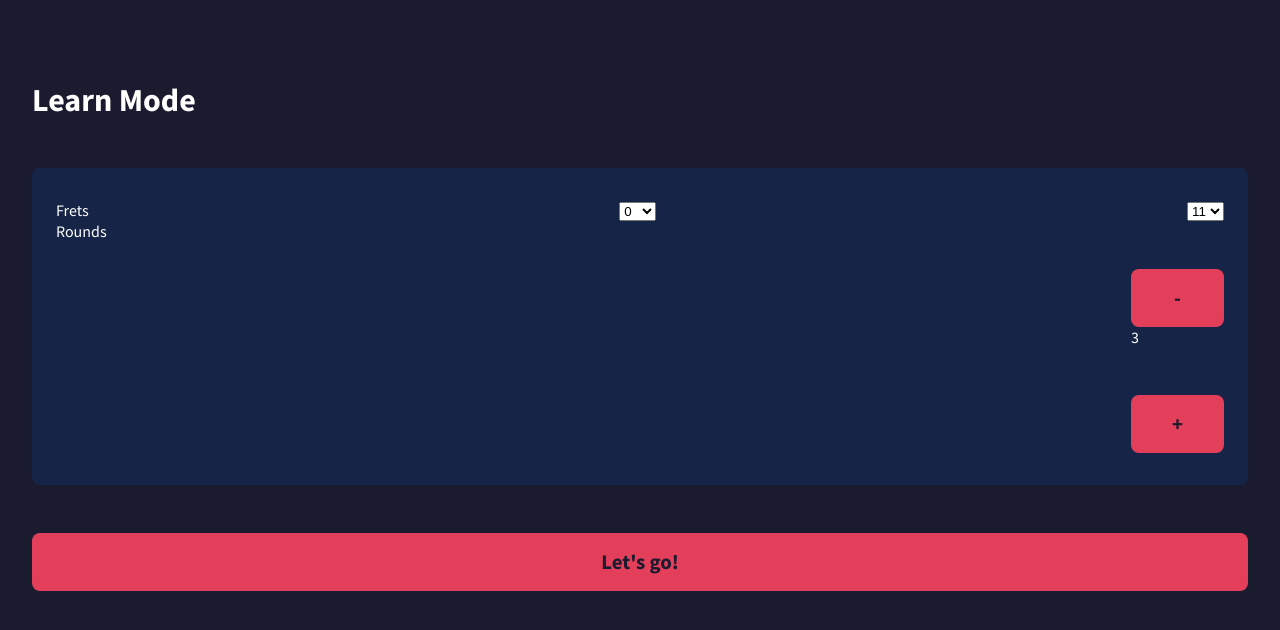
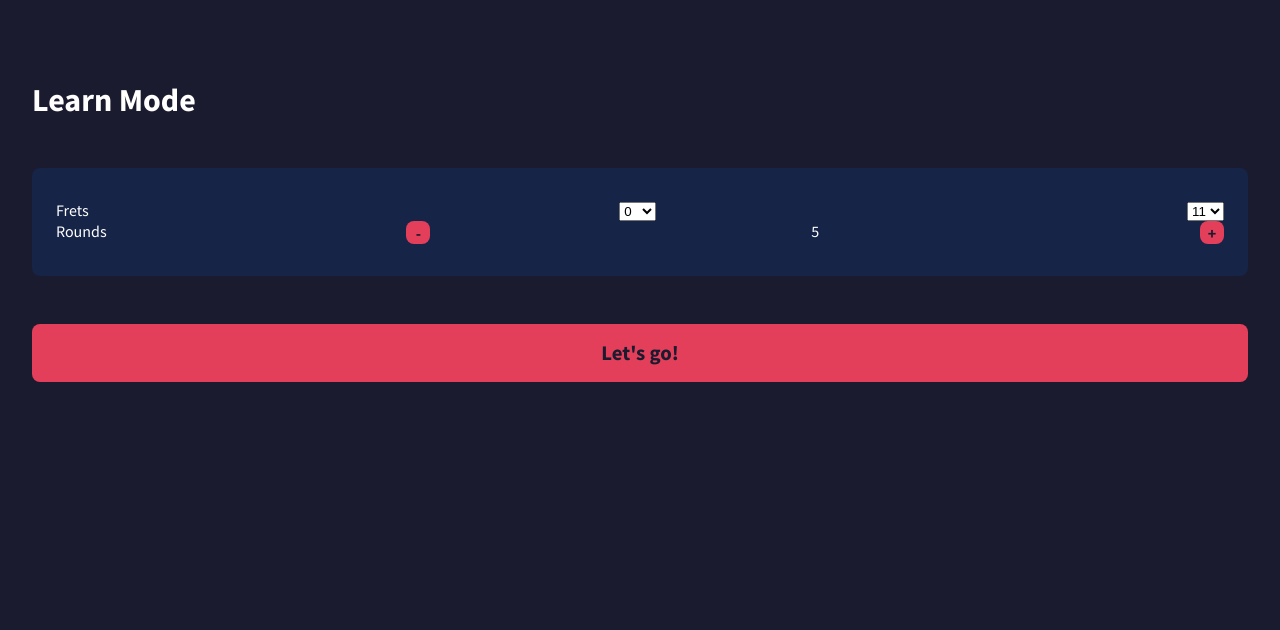
Before and after one commit to ropfoo/fretical, a Nuxt app: page /play in a window 1280 px wide. Shown: the top 630 px of the page. Built offline with nearby package versions, Linux system fonts and the light colour scheme.

Commit message:
added basic round selection to settings

```diff
--- a/assets/scss/components/layout/_game-ui.scss
+++ b/assets/scss/components/layout/_game-ui.scss
@@ -19,6 +19,18 @@
       &__section {
         display: flex;
         justify-content: space-between;
+        button {
+          padding: 0.1rem;
+          font-size: 1rem;
+          width: 1.5rem;
+          margin: 0;
+        }
+
+        &__selection {
+          display: flex;
+          justify-content: space-between;
+          width: 70%;
+        }
       }
     }
   }
--- a/pages/play.vue
+++ b/pages/play.vue
@@ -29,9 +29,10 @@
         </div>
         <div class="c-game-ui__settings__config__section">
           <p>Rounds</p>
-          <div>
-            <button>-</button>3
-            <button>+</button>
+          <div class="c-game-ui__settings__config__section__selection">
+            <button @click="rounds > 1 ? rounds-- : rounds = 1">-</button>
+            <div>{{rounds}}</div>
+            <button @click="rounds < 15 ? rounds++ : rounds = 15">+</button>
           </div>
         </div>
       </div>
@@ -88,7 +89,7 @@ export default {
       firstFretInput: 0,
       lastFretInput: 12,
       round: 0,
-      rounds: 1,
+      rounds: 5,
       firsTone: true,
       interval: '',
       questionTime: 10000,
```
